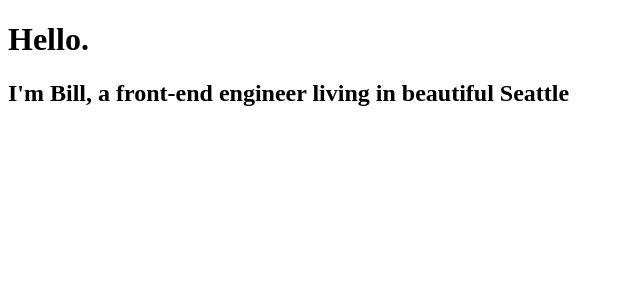
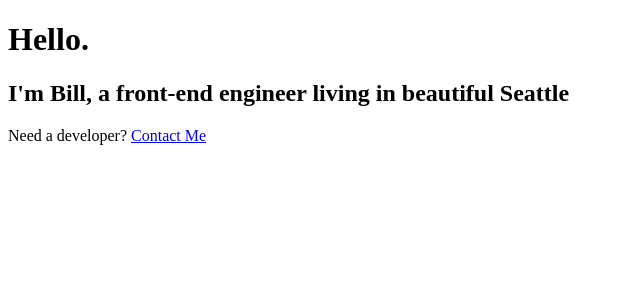
Before and after one commit to bvasilop/Gatsby-React-Blog, a Gatsby app: page / in a window 1280 px wide. Shown: the top 300 px of the page, without its empty margins (0-640 px from the left). Built offline with nearby package versions, Linux system fonts and the light colour scheme.

Commit message:
updated index.js

```diff
--- a/src/pages/index.js
+++ b/src/pages/index.js
@@ -7,6 +7,7 @@ const IndexPage = () => {
         <div>
             <h1>Hello.</h1>
             <h2>I'm Bill, a front-end engineer living in beautiful Seattle</h2>
+            <p>Need a developer? <a href="/contact">Contact Me</a></p>
         </div>
     )
 };
```
